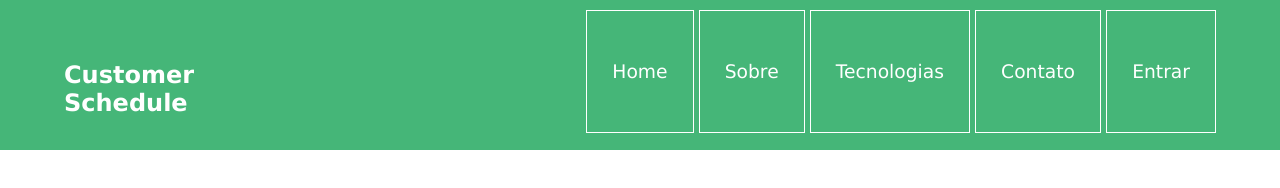
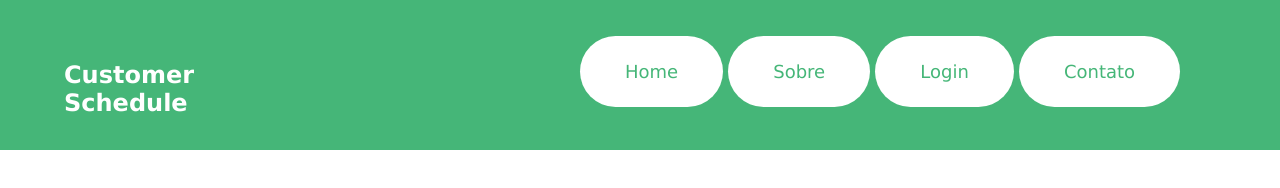
Before and after one commit to demaroto/customer-schedule, a website: page src/views/index.html in a window 1280 px wide. Drawn offline with Linux system fonts and the light colour scheme.

Commit message:
Verificando necessidade de metodo readfile assincrono, criado menu responsivo e personalizado menu para dispositivos não mobile.

```diff
--- a/app.js
+++ b/app.js
@@ -10,9 +10,13 @@ http.createServer((req, res)=>{
 
     var urlName = url.parse(req.url, true).pathname
 
+    // Refatorar para ser dinâmico
     if(urlName == '/resources/css/main.css')
         res.writeHead(200, {'Content-Type': 'text/css'})
 
+     if(urlName == '/resources/js/main.js')
+        res.writeHead(200, {'Content-Type': 'text/javascript'})
+    // -------------------------------------------------------
     res.write('' + routes.handleRoutes(urlName))
 
     res.end()
--- a/src/resources/css/main.css
+++ b/src/resources/css/main.css
@@ -28,16 +28,51 @@
 #header-menu{
 
     float:right;
-    margin-top:61px;
-    margin-right:5%;
+    margin-top:41px;
+    cursor:pointer;
+    display:block;
 
 }
 
-#header-menu a{
+#header-menu-close{
 
-    padding:50px 25px 50px 25px;
-    border:1px solid;
-    font-size:18.72px;
-    text-decoration:none;
+    margin-top: 61px;
+    display:none;
+    width:700px;
+    float:right;
 
 }
+
+#header-menu-close a {
+
+    font-size:18px;
+    text-decoration: none;
+    border:1px solid;
+    padding: 25px 45px 25px 45px;
+    background-color:#FFFFFF;
+    color:#3CB371;
+    border:none;
+    border-radius:80px;
+
+}
+
+#header-menu-close a:hover{
+
+    border:1px solid #FFFFFF;
+
+}
+
+/* Trocando menu para tablets e maiores telas */
+
+@media screen and (min-width: 980px) {
+
+    #header-menu-close{
+        display:block;
+    }
+
+    #header-menu{
+        display:none;
+    }
+
+
+}
--- a/src/views/index.html
+++ b/src/views/index.html
@@ -8,27 +8,25 @@
     <meta name="viewport" content="width=device-width, initial-scale=1.0">
     <meta http-equiv="X-UA-Compatible" content="ie=edge">
     <link rel='stylesheet' type="text/css" href='../resources/css/main.css'/>
-    <title>Document</title>
+    <script src="../resources/js/main.js"></script>
+    <title>Customer Schedule - Início</title>
 
 </head>
-
 <body>
 
     <div class="header">
         <div id="header-title"><h2>Customer Schedule</h2></div>
-
         <nav id="header-menu">
-
-            <a href="/html/">Home</a>
-            <a href="/css/">Sobre</a>
-            <a href="/js/">Tecnologias</a>
-            <a href="/jquery/">Contato</a>
-            <a href="/jquery/">Entrar</a>
-
+            <img src="https://img.icons8.com/clouds/64/000000/menu.png" alt="Menu">
         </nav>
 
+        <nav id="header-menu-close">
+                <a href="#">Home</a>
+                <a href="#">Sobre</a>
+                <a href="#">Login</a>
+                <a href="#">Contato</a>
+        </nav>
     </div>
-
 </body>
 
 </html>
```
Also changed, not shown: src/routes/index.js (+8 -0 lines), src/resources/js/main.js (added).
